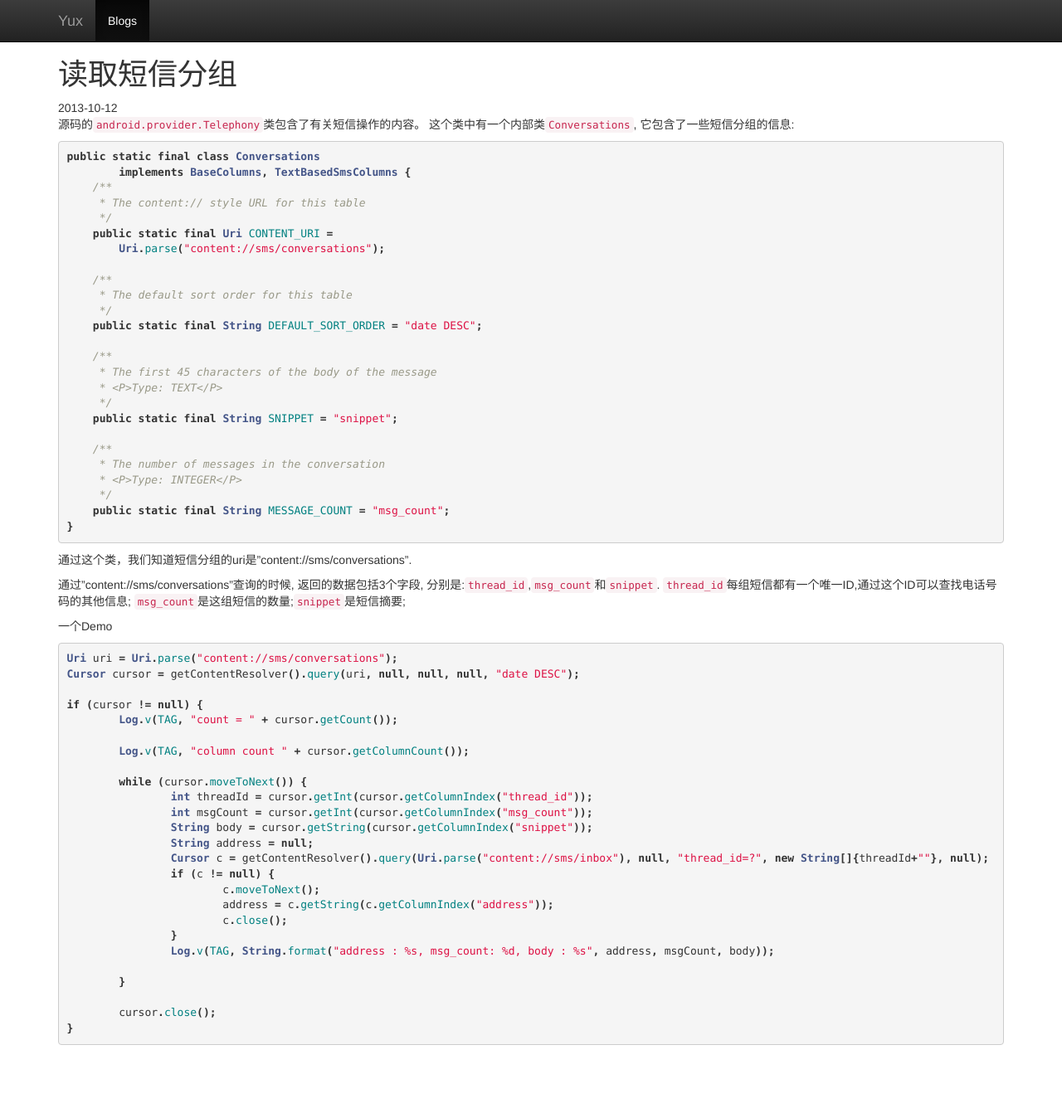
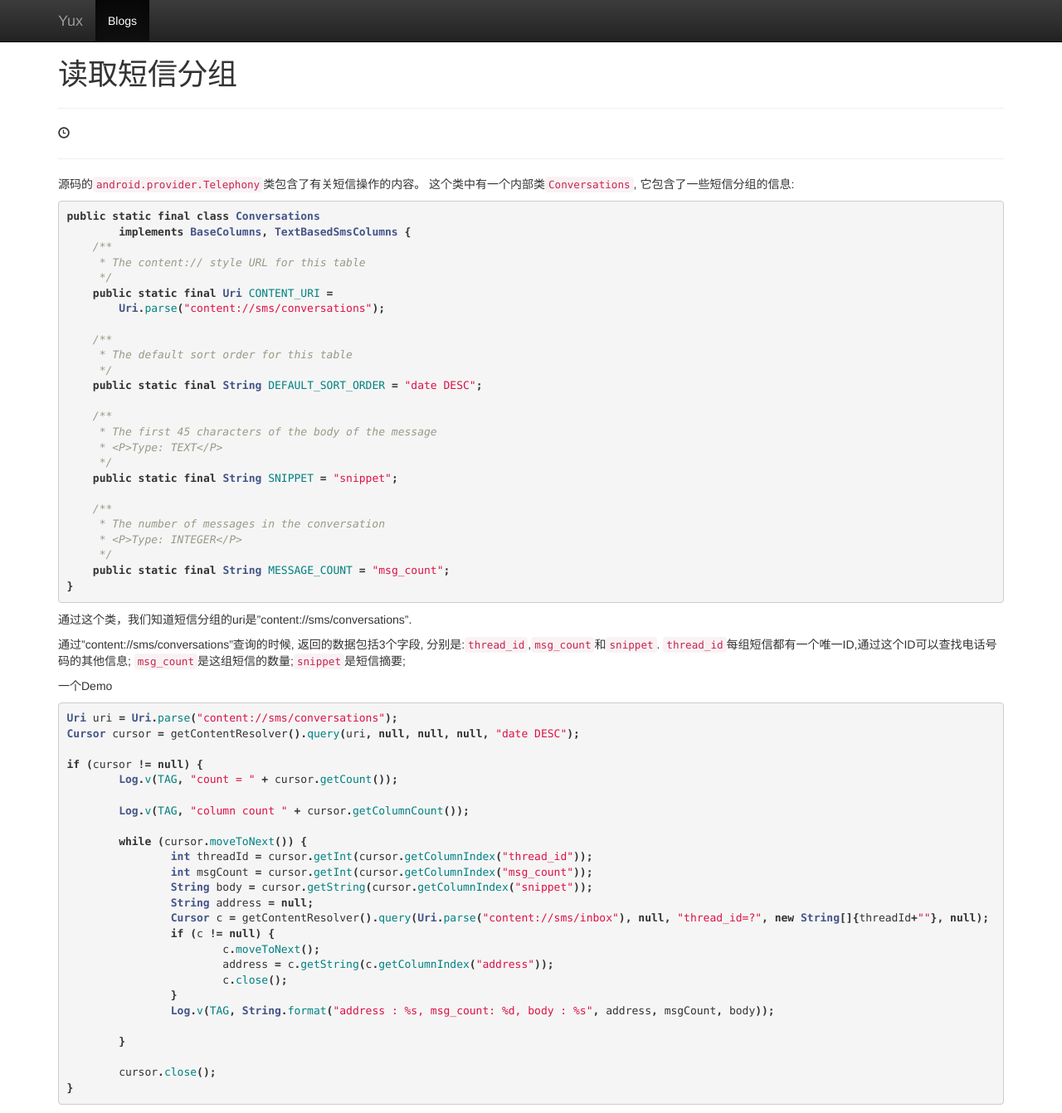
Before and after one commit to pulsaryu/blog, a Jekyll site: the page built from _posts/2013-10-12-sms-conversations.md, in a window 1280 px wide and 1342 px high. Shown: the whole window at 83% size. Built offline with Jekyll 4.4.1, drawn with Linux system fonts in a browser that asks for light colours; nearby versions of some CDN libraries; Markdown is read by kramdown in place of the engine named in the settings; comment, search, counter and statistics services are not loaded.

Commit message:
Update post.html

```diff
--- a/_layouts/post.html
+++ b/_layouts/post.html
@@ -3,7 +3,12 @@
 ---
 <article class="post" itemscope="" itemtype="http://schema.org/BlogPosting">
     <h1 class="title" itemprop="name">{{page.title}}</h1>
-    <div class="date">{{ page.date | date : "%Y-%m-%d" }}</div>
+    <hr>
+    <p>
+        <span class="glyphicon glyphicon-time"></span>
+        {{ post.date | date : "%Y-%m-%d" }}
+    </p>
+    <hr>
     <div class="entry-content" itemprop="articleBody">
         {{content}}
     </div>
```
